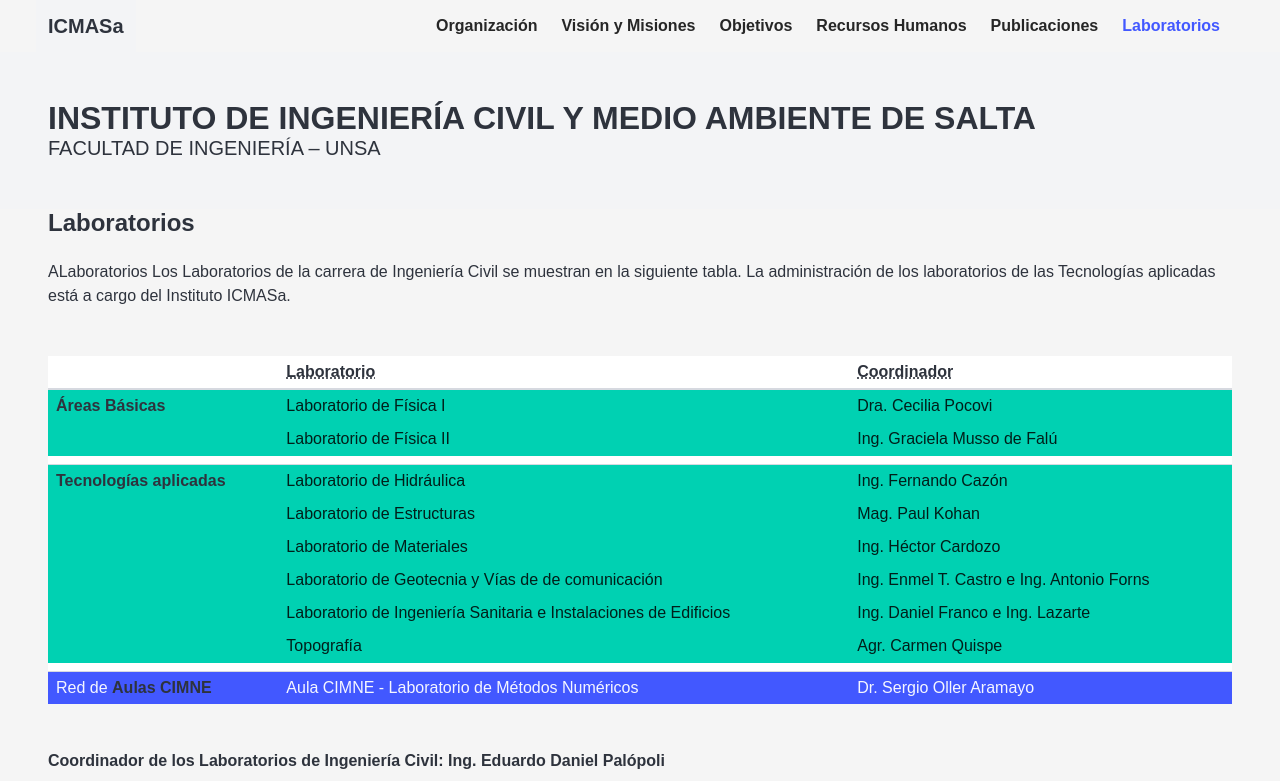
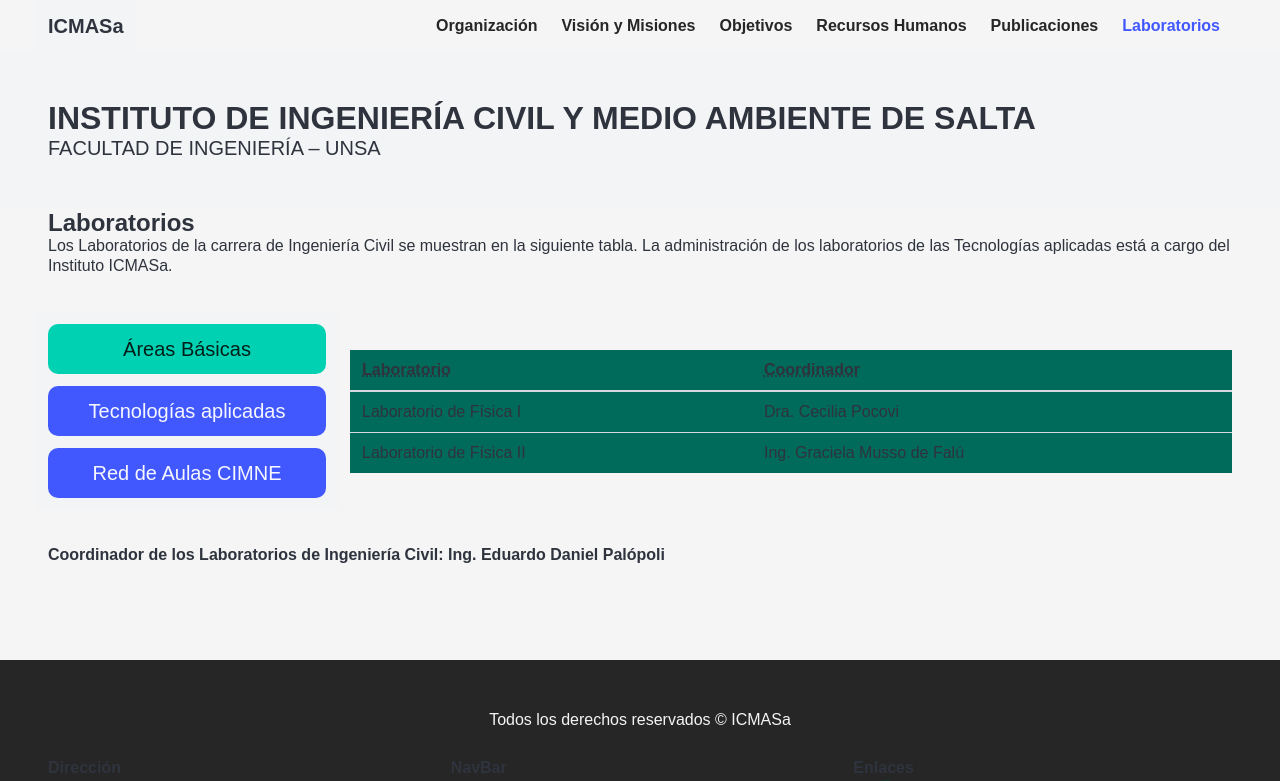
Before and after one commit to SoriaJP/ICMASa, a React (Vite) app: page /ICMASa/laboratorios in a window 1280 px wide. Shown: the top 781 px of the page. Built offline with nearby package versions, Linux system fonts and the light colour scheme; a web font is replaced by a local one.

Commit message:
modificaciones en los laboratorio

```diff
--- a/src/components/Institucion/PaginaInstitucion.jsx
+++ b/src/components/Institucion/PaginaInstitucion.jsx
@@ -15,7 +15,7 @@
     <div className='pagina'>
           <CabeceraInst />
           <CargoPrincipal />
-          {size.width < 800 ? <AccionesConsejoGobMobile /> : < AccionesConsejoGobModal />}
+          {size.width < 800 ? <AccionesConsejoGobMobile /> : <AccionesConsejoGobModal />}
     </div>
   );
 }
--- a/src/components/Institucion/compInstitucion/AccionesConsejoGobMobile.jsx
+++ b/src/components/Institucion/compInstitucion/AccionesConsejoGobMobile.jsx
@@ -1,5 +1,4 @@
 import { useState } from "react";
-import ReactMarkdown from 'react-markdown';
 import '../../../style/institucion.css';
 import '../../../style/Inicio.css';
 import data from '../../../assets/json/actividadesgobierno.json';
@@ -29,11 +28,11 @@
                         {item.titulo}
                     </div>
                     <div
-                        className="has-background-white has-text-dark block-objetivo-indvidual"
+                        className={`has-background-white has-text-dark block-objetivo-indvidual ${visibleContent === `content${item.id}` ? "mobile-card-body-display" :"mobile-card-body-undisplay" }`}
                         id={`content${item.id}`}
-                        style={{ marginTop: "-25px", marginBottom: "30px", display: visibleContent === `content${item.id}` ? 'block' : 'none' }}
+                        style={{ marginTop: "-25px", marginBottom: "30px"}}
                     >
-                        <ReactMarkdown>{item.contenido}</ReactMarkdown>
+                        {item.contenido}
                     </div>
                 </div>
             ))}
--- a/src/components/laboratorio/PaginaLaboratorio.jsx
+++ b/src/components/laboratorio/PaginaLaboratorio.jsx
@@ -1,82 +1,126 @@
-export default function PaginaLaboratorio(){
-    return(
+import React, { useState } from 'react';
+
+export default function PaginaLaboratorio() {
+    const [activeTab, setActiveTab] = useState('basicas'); // Por defecto, "Áreas Básicas"
+
+    const renderTableContent = () => {
+        switch (activeTab) {
+            case 'basicas':
+                return (
+                    <>
+                        <tr>
+                            <td>Laboratorio de Física I</td>
+                            <td>Dra. Cecilia Pocovi</td>
+                        </tr>
+                        <tr>
+                            <td>Laboratorio de Física II</td>
+                            <td>Ing. Graciela Musso de Falú</td>
+                        </tr>
+                    </>
+                );
+            case 'tecnologias':
+                return (
+                    <>
+                        <tr>
+                            <td>Laboratorio de Hidráulica</td>
+                            <td>Ing. Fernando Cazón</td>
+                        </tr>
+                        <tr>
+                            <td>Laboratorio de Estructuras</td>
+                            <td>Mag. Paul Kohan</td>
+                        </tr>
+                        <tr>
+                            <td>Laboratorio de Materiales</td>
+                            <td>Ing. Héctor Cardozo</td>
+                        </tr>
+                        <tr>
+                            <td>Laboratorio de Geotecnia y Vías de de comunicación</td>
+                            <td>Ing. Enmel T. Castro e Ing. Antonio Forns</td>
+                        </tr>
+                        <tr>
+                            <td>Laboratorio de Ingeniería Sanitaria e Instalaciones de Edificios</td>
+                            <td>Ing. Daniel Franco e Ing. Lazarte</td>
+                        </tr>
+                        <tr>
+                            <td>Topografía</td>
+                            <td>Agr. Carmen Quispe</td>
+                        </tr>
+                    </>
+                );
+            case 'cimne':
+                return (
+                    <>
+                        <tr>
+                            <td>Aula CIMNE - Laboratorio de Métodos Numéricos</td>
+                            <td>Dr. Sergio Oller Aramayo</td>
+                        </tr>
+                    </>
+                );
+            default:
+                return null;
+        }
+    };
+
+    return (
         <div className="pagina">
             <div className="container-icmasa">
                 <p className="title is-4 has-text-dark">Laboratorios</p>
-                <p className="is-6 has-text-dark">ALaboratorios
-                Los Laboratorios de la carrera de Ingeniería Civil se muestran en la siguiente tabla. La administración de los laboratorios de las Tecnologías aplicadas está a cargo del Instituto ICMASa.</p>
+                <p className="subtitle is-6 has-text-dark">Los Laboratorios de la carrera de Ingeniería Civil se muestran en la siguiente tabla. La administración de los laboratorios de las Tecnologías aplicadas está a cargo del Instituto ICMASa.</p>
+                <br/>
+                <div className="columns is-vcentered">
+                    <div className="column is-one-quarter has-background-light">
+                        <div className="fixed-grid has-1-cols">
+                            <div className="grid">
+                                <div className="cell">
+                                    <button
+                                        className={`button is-medium is-fullwidth ${activeTab === 'basicas' ? 'is-primary' : 'is-link'}`}
+                                        onClick={() => setActiveTab('basicas')}
+                                    >
+                                        Áreas Básicas
+                                    </button>
                                 </div>
-            <div className="container-icmasa">
-                <table className="table is-narrow is-hoverable">
+                                <div className="cell">
+                                    <button
+                                        className={`button is-medium is-fullwidth ${activeTab === 'tecnologias' ? 'is-primary' : 'is-link'}`}
+                                        onClick={() => setActiveTab('tecnologias')}
+                                    >
+                                        Tecnologías aplicadas
+                                    </button>
+                                </div>
+                                <div className="cell">
+                                    <button
+                                        className={`button is-medium is-fullwidth ${activeTab === 'cimne' ? 'is-primary' : 'is-link'}`}
+                                        onClick={() => setActiveTab('cimne')}
+                                    >
+                                        Red de Aulas CIMNE
+                                    </button>
+                                </div>
+                            </div>
+                        </div>
+                    </div>
+                    <div className="column">
+                        <div className="fixed-grid has-1-cols-desktop has-1-cols-mobile has-1-cols-tablet has-1-cols-fullhd has-1-cols-widescreen">
+                            <div className="grid">
+                                <table className="table table is-hoverable is-fullwidth has-background-primary-20">
                                     <thead>
                                         <tr>
-                            <th><abbr></abbr></th>
                                             <th><abbr title="Laboratorio">Laboratorio</abbr></th>
                                             <th><abbr title="Coordinador">Coordinador</abbr></th>
                                         </tr>
                                     </thead>
                                     <tbody>
-                        <tr className="is-primary">
-                            <td><strong className="has-text-dark">Áreas Básicas</strong></td>
-                            <td>Laboratorio de Física I</td>
-                            <td>Dra. Cecilia Pocovi</td>
-                        </tr>
-                        <tr className="is-primary">
-                            <td></td>
-                            <td>Laboratorio de Física II</td>
-                            <td>Ing. Graciela Musso de Falú</td>
-                        </tr>
-                        <tr>
-                            <td></td>
-                            <td></td>
-                            <td></td>
-                        </tr>
-                        <tr className="is-primary">
-                            <td><strong className="has-text-dark">Tecnologías aplicadas</strong></td>
-                            <td>Laboratorio de Hidráulica</td>
-                            <td>Ing. Fernando Cazón</td>
-                        </tr>
-                        <tr className="is-primary">
-                            <td></td>
-                            <td>Laboratorio de Estructuras</td>
-                            <td>Mag. Paul Kohan</td>
-                        </tr>
-                        <tr className="is-primary">
-                            <td></td>
-                            <td>Laboratorio de Materiales</td>
-                            <td>Ing. Héctor Cardozo</td>
-                        </tr>
-                        <tr className="is-primary">
-                            <td></td>
-                            <td>Laboratorio de Geotecnia y Vías de de comunicación</td>
-                            <td>Ing. Enmel T. Castro e Ing. Antonio Forns</td>
-                        </tr>
-                        <tr className="is-primary">
-                            <td></td>
-                            <td>Laboratorio de Ingeniería Sanitaria e Instalaciones de Edificios</td>
-                            <td>Ing. Daniel Franco e Ing. Lazarte</td>
-                        </tr>
-                        <tr className="is-primary">
-                            <td></td>
-                            <td>Topografía</td>
-                            <td>Agr. Carmen Quispe</td>
-                        </tr>
-                        <tr>
-                            <td></td>
-                            <td></td>
-                            <td></td>
-                        </tr>
-                        <tr className="is-link">
-                            <td>Red de <strong>Aulas CIMNE</strong></td>
-                            <td>Aula CIMNE - Laboratorio de Métodos Numéricos</td>
-                            <td>Dr. Sergio Oller Aramayo</td>
-                        </tr>
+                                        {renderTableContent()}
                                     </tbody>
                                 </table>
+                            </div>
+                        </div>
+                    </div>
+                </div>
             </div>
             <div className="container-icmasa">
                 <p className="title is-6 has-text-dark"> Coordinador de los Laboratorios de Ingeniería Civil: Ing. Eduardo Daniel Palópoli</p>
             </div>
+
         </div>
     );
 }
--- a/src/style/institucion.css
+++ b/src/style/institucion.css
@@ -8,6 +8,13 @@
     -webkit-user-select: none;
 }
 
+.mobile-card-body-display {
+    display: block !important;
+}
+
+.mobile-card-body-undisplay {
+    display: none !important;
+}
 
 .modal-card-body strong{
     color:black !important;
```
Lines whose indentation alone changed are shown as unchanged.
